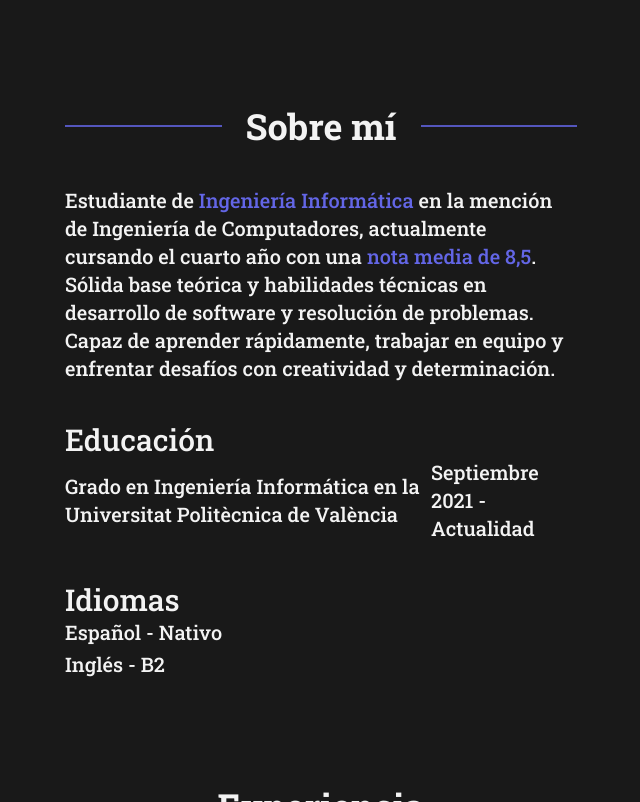
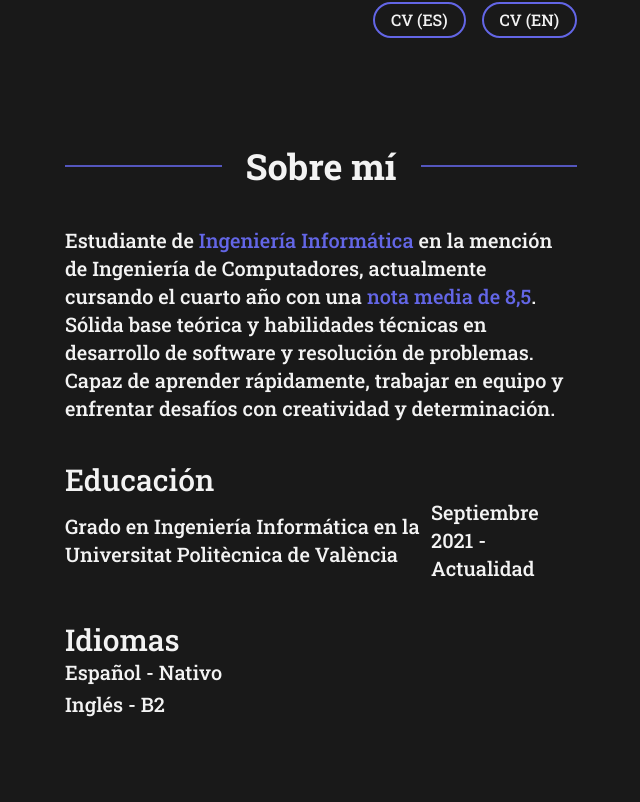
Before and after one commit to AbelHaro/porfolio, an Astro site: page / in a window 1280 px wide. Shown: the part 1054-1856 px from the top of the page, without its empty margins (319-959 px from the left). Built offline with nearby package versions, Linux system fonts and the light colour scheme; Astro itself is replaced by a stand-in of ours.

Commit message:
feat: agregar sección de CV en español e inglés en PersonalInfo.astro

```diff
--- a/src/sections/PersonalInfo.astro
+++ b/src/sections/PersonalInfo.astro
@@ -1,3 +1,6 @@
+---
+import IconPill from "../components/IconPill.astro";
+---
 <section id="home" class="grid grid-cols-2 text-xl font-medium pt-24">
     <div class="flex flex-row flex-initial">
         <!-- <img src="../../public/foto.webp" alt="Abel Haro Armero" class="rounded-sm w-1/4"/> -->
@@ -25,7 +28,17 @@
             <img src="icons/linkedin.svg" alt="linkedin icon" class="size-5 hover:scale-110" loading="lazy"/>
             <span>Abel Haro</span>
         </a>
-
-
+        <div class="flex flex-row justify-end items-center gap-4 mt-2">
+            <a href="/curriculum/abel_haro_armero_cv_es.pdf" target="_blank" rel="noreferrer">
+                <IconPill>
+                    <span class="text-base">CV (ES)</span>
+                </IconPill>
+            </a>
+            <a href="/curriculum/abel_haro_armero_cv_en.pdf" target="_blank" rel="noreferrer">
+                <IconPill>
+                    <span class="text-base">CV (EN)</span>
+                </IconPill>
+            </a>
+        </div>
     </div>
 </section>
```
